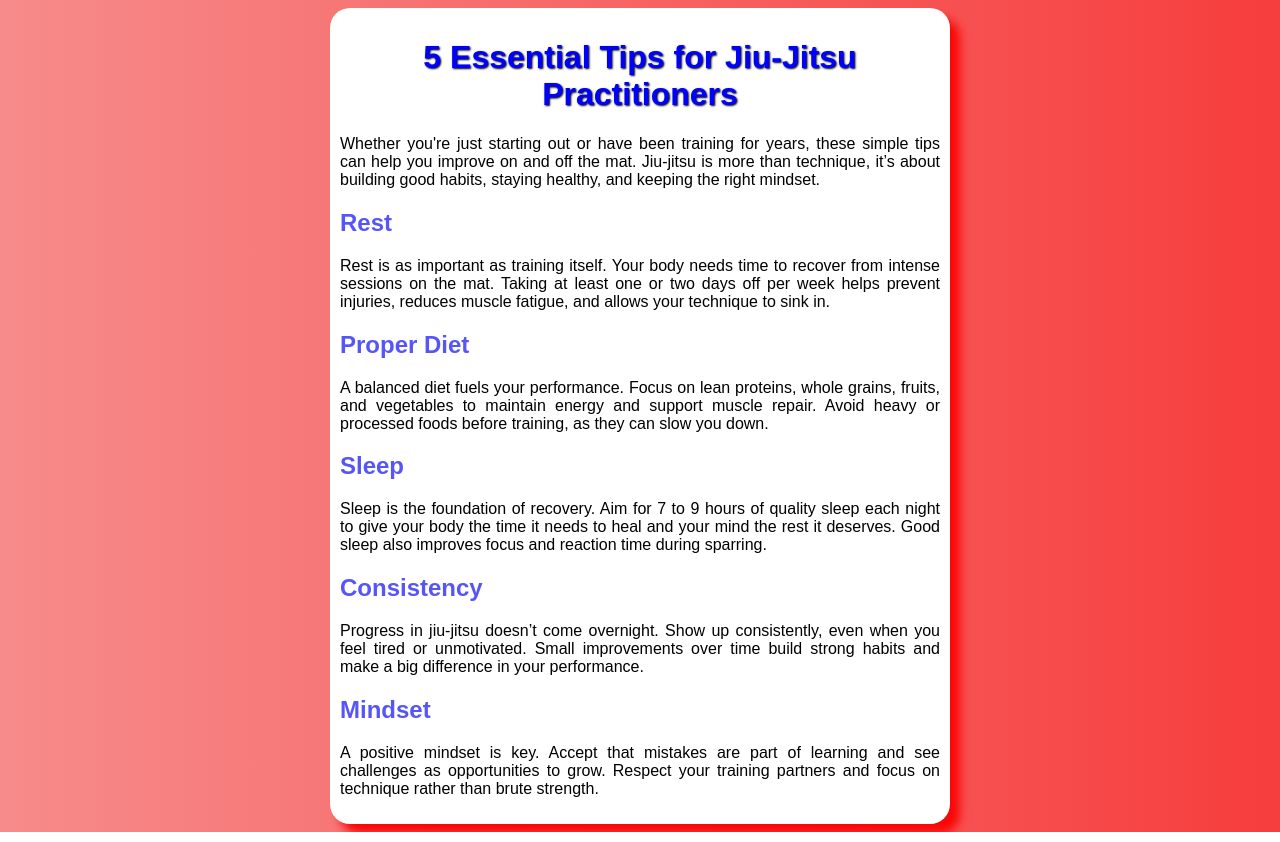
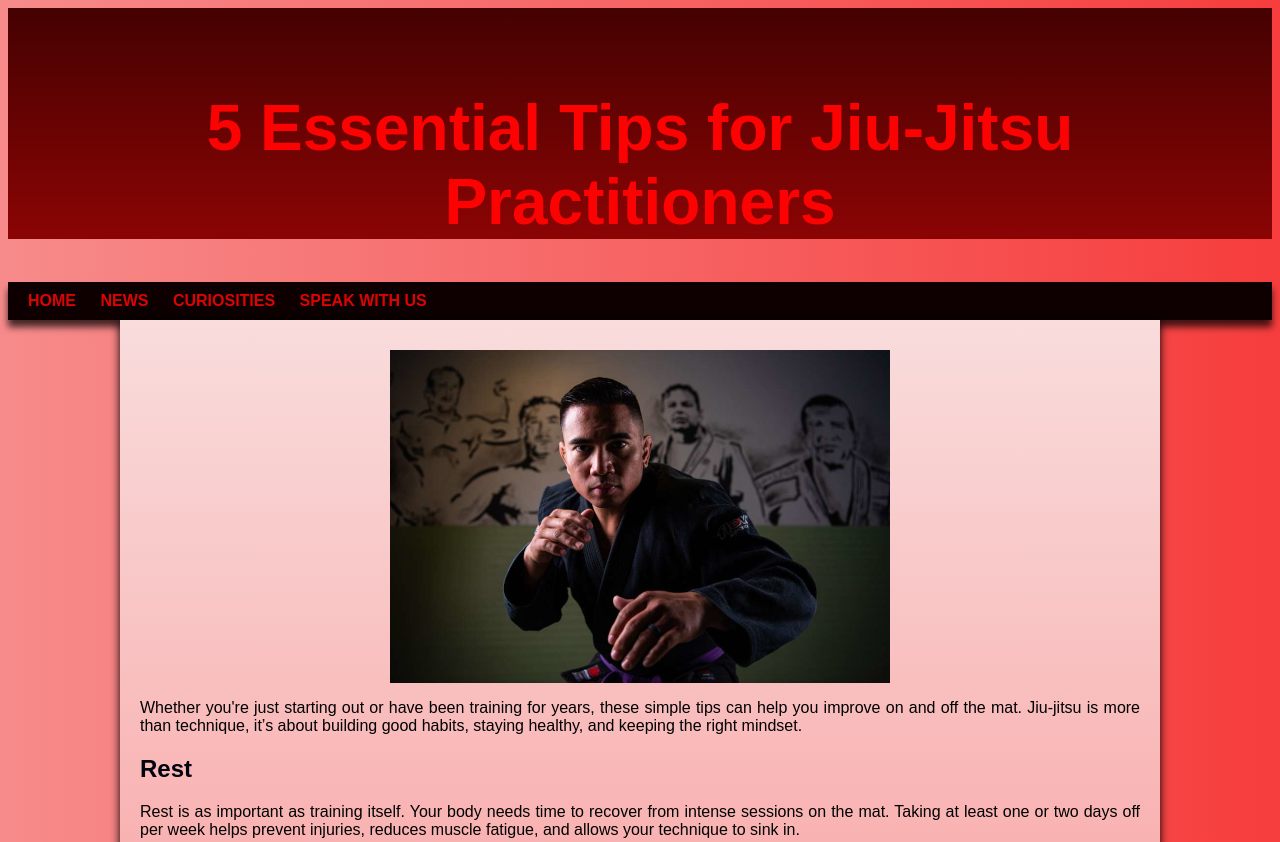
Before and after one commit to RodrigoMZanetti/bjj-website-project, a plain HTML site: page index.html in a window 1280 px wide. Shown: the top 842 px of the page. Drawn offline with Linux system fonts and the light colour scheme; a web font is replaced by a local one.

Commit message:
commit_2025

```diff
--- a/index.html
+++ b/index.html
@@ -5,11 +5,23 @@
     <meta name="viewport" content="width=device-width, initial-scale=1.0">
     <title>5 Essential Tips for Jiu-Jitsu Practitioners</title>
     <link rel="stylesheet" href="style.css">
-
 </head>
 <body>
+    <header>
+        <h1>5 Essential Tips for Jiu-Jitsu Practitioners</h1>
+    </header>
+    <nav>
+        <a href="">HOME</a>
+        <a href="">NEWS</a>
+        <a href="">CURIOSITIES</a>
+        <a href="">SPEAK WITH US</a>
+    </nav>
+
     <main>
-    <h1>5 Essential Tips for Jiu-Jitsu Practitioners</h1>
+        <picture class="praticante">
+        <source media="(max-width:600px)" srcset="Imagens/jiu_1_pequena.jpg">
+        <img src="Imagens/jiu_1_grande_2.jpg" alt="praticante">
+        </picture>
 
         <p>Whether you're just starting out or have been training for years, these simple tips can help you improve on and off the mat. Jiu-jitsu is more than technique, it’s about building good habits, staying healthy, and keeping the right mindset.</p>
 
--- a/style.css
+++ b/style.css
@@ -6,32 +6,72 @@
 }
 
 body {
-  font-family:SuperVanilla, sans-serif;
-  background-image: linear-gradient(to right, rgb(247, 139, 139), rgba(246, 47, 47, 0.934));
+font-family:SuperVanilla, sans-serif;
+background-image: linear-gradient(to right, rgb(247, 139, 139), rgba(246, 47, 47, 0.934));
+}
+
+header{
+  background-image: linear-gradient(to bottom, rgb(69, 1, 1), rgb(139, 4, 4));
+  min-height: 150px;
+  text-align: center;
+  padding-top: 40px;
+}
+
+header > h1{
+  color: rgb(253, 2, 2);
+  font-size: 4em;
+}
+
+nav{
+  background-color:rgb(14, 0, 0);
+  padding: 10px;
+  box-shadow: 0px 7px 7px rgba(0, 0, 0, 0.727);
+}
+
+nav > a{
+  color: rgb(219, 4, 4);
+  padding: 10px;
+  border-radius: 5px;
+  text-decoration: none;
+  font-weight: bold;
+  transition-duration: 0.3s;
+}
+
+nav > a:hover{
+  background-color: red;
+  color: white;
 }
 
 main{
-    background-color: white;
-    border-radius: 20px;
-    box-shadow: 10px 10px 10px rgb(250, 7, 7);
-    width: 600px;
-    padding: 10px;
-    margin: auto;
+  min-width: 300px;
+  max-width: 1000px;
+  margin: auto;
+  margin-bottom: 30px;
+  padding: 20px;
+  background-image: linear-gradient(to bottom, rgb(249, 220, 220),rgb(249, 142, 142));
+  box-shadow: 0px 0px 10px black;
+  border-bottom-left-radius: 10px ;
+  border-bottom-right-radius: 10px;
 
 }
 
-h1{
-    font-family:SuperVanilla, sans-serif;
-    text-align: center;
-    color: blue;
-    text-shadow: 1px 1px 2px black;
+.praticante{
+  display:block;
+  margin: 10px auto;
+  max-width: 500px;
+}
 
+.praticante img{
+  display: block;
+  margin: 0 auto;
+  width: 100px%;
+  height: auto
 }
 
 h2{
-    color: rgb(86, 86, 248);
+  color: rgb(0, 0, 15);
 }
 
 p{
-    text-align: justify;
+  text-align: justify;
 }
```
Also changed, not shown: Imagens/jiu_1_extra_media.jpg (added), Imagens/jiu_1_extra_pequena.jpg (added), Imagens/jiu_1_grande.jpg (added), Imagens/jiu_1_grande_2.jpg (added), Imagens/jiu_1_media.jpg (added), Imagens/jiu_1_pequena.jpg (added). Lines whose indentation alone changed are shown as unchanged.
